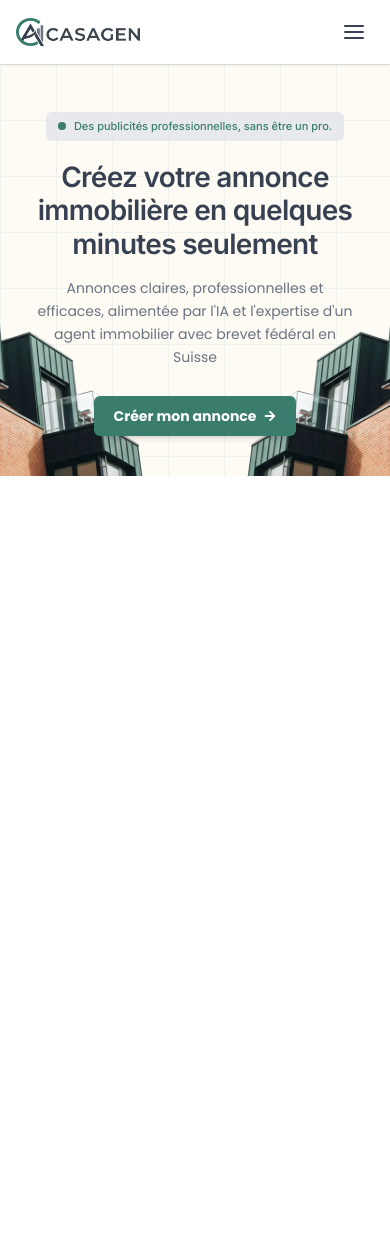
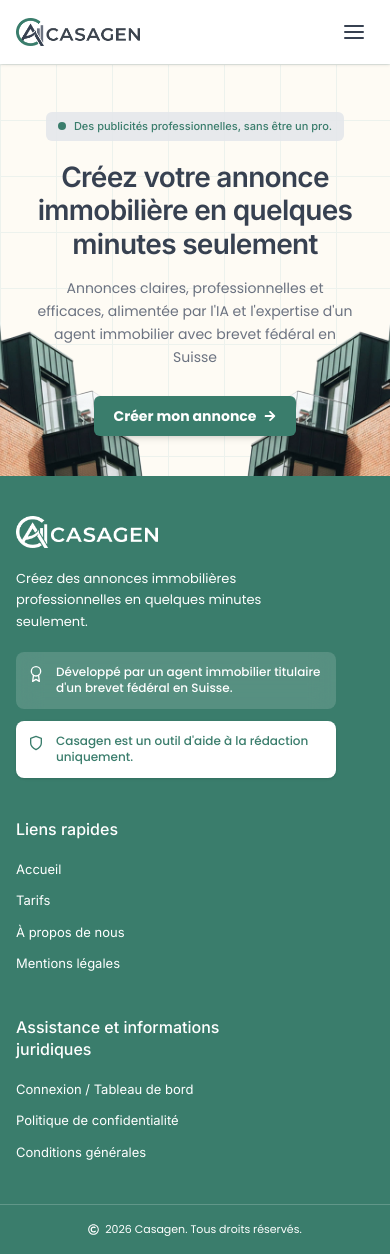
Before and after one commit to rahimsoftdev/advertisement-management, a React (Vite) app: page / in a window 390 px wide. Before the commit the page ends 844 px from the top, so only its background shows below. Built offline with nearby package versions, Linux system fonts and the light colour scheme.

Commit message:
add footer

```diff
--- /dev/null
+++ b/src/components/shared/Footer.tsx
@@ -0,0 +1,106 @@
+import React from "react";
+import { useTranslation } from "react-i18next";
+import { Link } from "react-router";
+import { FiAward, FiShield } from "react-icons/fi";
+import { FaRegCopyright } from "react-icons/fa";
+import logoImg from "../../assets/images/logo.png";
+
+const Footer: React.FC = () => {
+  const { t } = useTranslation("common");
+
+  const linkClass =
+    "inline-block py-0.5 text-[13px] !text-white transition-opacity duration-200 hover:underline hover:underline-offset-4 hover:opacity-80 sm:text-sm";
+
+  const quickLinks = [
+    { name: t("footer.home"), path: "/" },
+    { name: t("footer.pricing"), path: "/pricing" },
+    { name: t("footer.about"), path: "/about" },
+    { name: t("footer.legal"), path: "/legal" },
+  ];
+
+  const supportLinks = [
+    { name: t("footer.login"), path: "/login" },
+    { name: t("footer.privacy"), path: "/privacy" },
+    { name: t("footer.terms"), path: "/terms" },
+  ];
+
+  return (
+    <footer className="bg-myprimary text-white">
+      {/* Top Grid Sections */}
+      <div className="container mx-auto px-4 pb-10 pt-10 sm:px-6 sm:pb-12 sm:pt-12 lg:pt-14">
+        <div className=" grid  grid-cols-1 gap-10 sm:grid-cols-2 lg:grid-cols-3 lg:gap-12">
+          {/* Column 1: Brand Logo & Badges */}
+          <div className="space-y-5 sm:col-span-2 lg:col-span-1">
+            <Link to="/" aria-label="Home" className="inline-flex items-center">
+              <img
+                src={logoImg}
+                alt="Casagen Logo"
+                className="h-8 w-auto object-contain brightness-0 invert sm:h-9"
+              />
+            </Link>
+
+            <p className="max-w-xs font-poppins text-[13px] leading-relaxed !text-white sm:text-sm">
+              {t("footer.description")}
+            </p>
+
+            <div className="max-w-xs space-y-3">
+              {/* Badge 1: translucent */}
+              <div className="flex items-start gap-3 rounded-lg bg-white/15 p-3 text-xs font-medium leading-snug text-white backdrop-blur-md">
+                <FiAward className="mt-0.5 shrink-0 text-base text-white" />
+                <span className="font-poppins !text-white">{t("footer.badge1")}</span>
+              </div>
+
+              {/* Badge 2: solid white */}
+              <div className="flex items-start gap-3 rounded-lg bg-white p-3 text-xs font-medium leading-snug text-myprimary shadow-sm">
+                <FiShield className="mt-0.5 shrink-0 text-base" />
+                <span className="font-poppins">{t("footer.badge2")}</span>
+              </div>
+            </div>
+          </div>
+
+          {/* Column 2: Quick Links */}
+          <nav aria-label={t("footer.quickLinksTitle")}>
+            <h3 className="mb-4 max-w-[14rem] text-base font-medium leading-snug !text-white sm:text-lg">
+              {t("footer.quickLinksTitle")}
+            </h3>
+            <ul className="space-y-1.5">
+              {quickLinks.map((link) => (
+                <li key={link.path}>
+                  <Link to={link.path} className={linkClass}>
+                    {link.name}
+                  </Link>
+                </li>
+              ))}
+            </ul>
+          </nav>
+
+          {/* Column 3: Support and Legal Information */}
+          <nav aria-label={t("footer.supportTitle")}>
+            <h3 className="mb-4 max-w-[14rem] text-base font-medium leading-snug !text-white sm:text-lg">
+              {t("footer.supportTitle")}
+            </h3>
+            <ul className="space-y-1.5">
+              {supportLinks.map((link) => (
+                <li key={link.path}>
+                  <Link to={link.path} className={linkClass}>
+                    {link.name}
+                  </Link>
+                </li>
+              ))}
+            </ul>
+          </nav>
+        </div>
+      </div>
+
+      {/* Bottom Copyright Section (full-width divider) */}
+      <div className="border-t border-white/20">
+        <div className="container mx-auto flex items-center justify-center gap-1.5 px-4 py-4 text-center text-[11px] text-white sm:text-xs">
+          <FaRegCopyright className="shrink-0 text-white" aria-hidden="true" />
+          <p className="!text-white">{t("footer.rights")}</p>
+        </div>
+      </div>
+    </footer>
+  );
+};
+
+export default Footer;
--- a/src/layouts/MainLayout.tsx
+++ b/src/layouts/MainLayout.tsx
@@ -1,12 +1,14 @@
 import React from 'react'
 import { Outlet } from 'react-router'
 import Navbar from '../components/shared/Navbar'
+import Footer from '../components/shared/Footer'
 
 export default function MainLayout() {
   return (
     <div>
       <Navbar/>
       <Outlet/>
+      <Footer/>
     </div>
   )
 }
--- a/src/lib/i18/locales/bn/common.json
+++ b/src/lib/i18/locales/bn/common.json
@@ -1,4 +1,3 @@
-
 {
   "navbar": {
     "home": "হোম",
@@ -8,5 +7,20 @@
     "login": "লগইন",
     "register": "রেজিস্টার",
     "language": "ভাষা"
+  },
+  "footer": {
+    "description": "মাত্র কয়েক মিনিটের মধ্যে পেশাদার রিয়েল এস্টেট লিস্টিং তৈরি করুন।",
+    "badge1": "সুইজারল্যান্ডের ফেডারেল সার্টিফাইড রিয়েল এস্টেট এজেন্টের দ্বারা তৈরিকৃত।",
+    "badge2": "ক্যাসেজেন শুধুমাত্র লেখার সহায়তার একটি টুল।",
+    "quickLinksTitle": "দ্রুত লিংক",
+    "home": "হোম",
+    "pricing": "মূল্য তালিকা",
+    "about": "আমাদের সম্পর্কে",
+    "legal": "আইনি নোটিশ",
+    "supportTitle": "সহায়তা এবং আইনি তথ্য",
+    "login": "লগইন / ড্যাশবোর্ড",
+    "privacy": "গোপনীয়তা নীতি",
+    "terms": "শর্তাবলী",
+    "rights": "২০২৬ ক্যাসেজেন। সর্বস্বত্ব সংরক্ষিত।"
   }
 }
--- a/src/lib/i18/locales/en/common.json
+++ b/src/lib/i18/locales/en/common.json
@@ -8,5 +8,20 @@
     "login": "Login",
     "register": "Register",
     "language": "Language"
+  },
+  "footer": {
+    "description": "Create professional real estate listings in just a few minutes.",
+    "badge1": "Developed by a federally certified real estate agent in Switzerland.",
+    "badge2": "Casagen is a writing assistance tool only.",
+    "quickLinksTitle": "Quick Links",
+    "home": "Home",
+    "pricing": "Pricing",
+    "about": "About Us",
+    "legal": "Legal Notice",
+    "supportTitle": "Support and Legal Information",
+    "login": "Login / Dashboard",
+    "privacy": "Privacy Policy",
+    "terms": "Terms & Conditions",
+    "rights": "2026 Casagen. All rights reserved."
   }
 }
--- a/src/lib/i18/locales/fr/common.json
+++ b/src/lib/i18/locales/fr/common.json
@@ -8,5 +8,20 @@
     "login": "Se connecter",
     "register": "S'inscrire",
     "language": "Langue"
+  },
+  "footer": {
+    "description": "Créez des annonces immobilières professionnelles en quelques minutes seulement.",
+    "badge1": "Développé par un agent immobilier titulaire d'un brevet fédéral en Suisse.",
+    "badge2": "Casagen est un outil d'aide à la rédaction uniquement.",
+    "quickLinksTitle": "Liens rapides",
+    "home": "Accueil",
+    "pricing": "Tarifs",
+    "about": "À propos de nous",
+    "legal": "Mentions légales",
+    "supportTitle": "Assistance et informations juridiques",
+    "login": "Connexion / Tableau de bord",
+    "privacy": "Politique de confidentialité",
+    "terms": "Conditions générales",
+    "rights": "2026 Casagen. Tous droits réservés."
   }
 }
```
